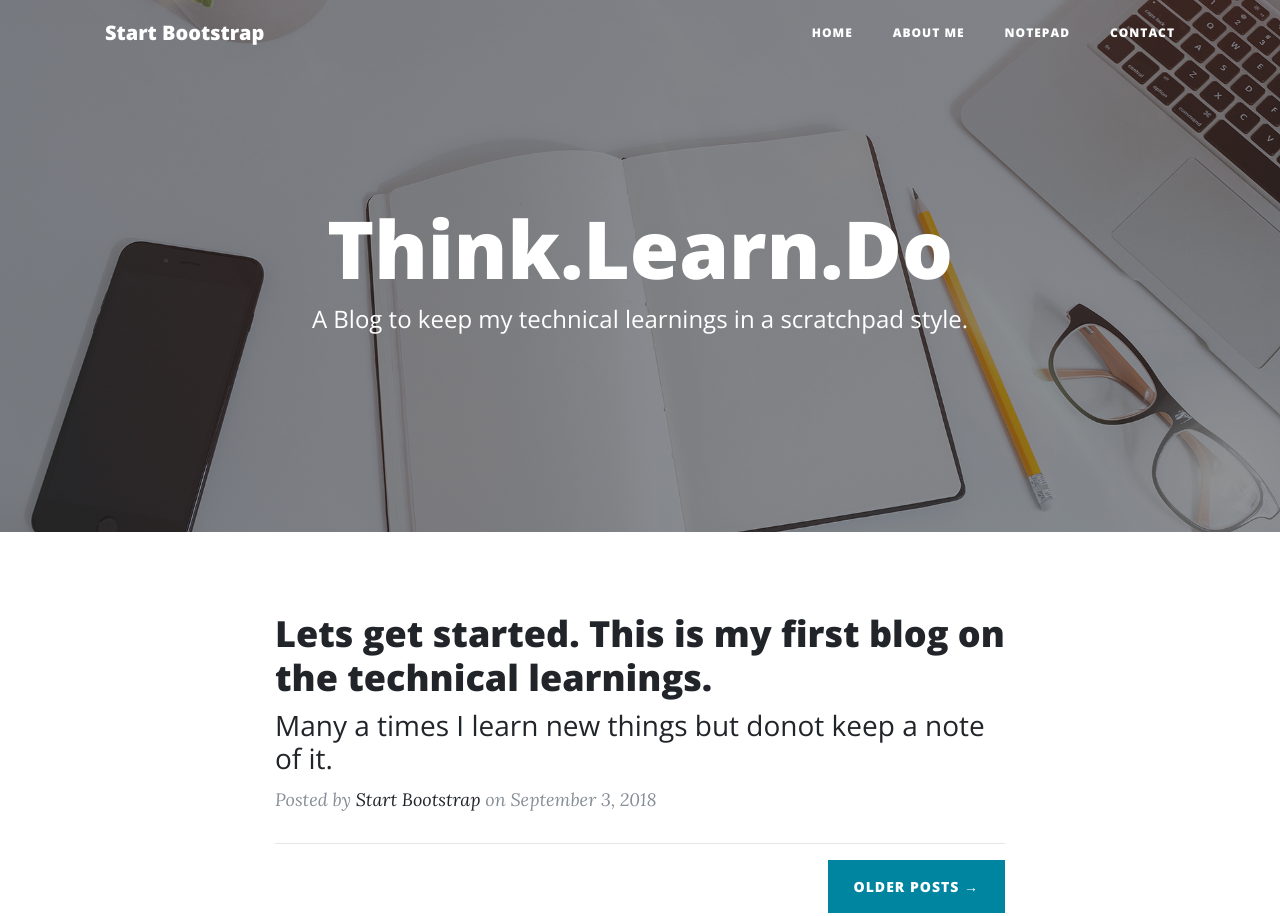
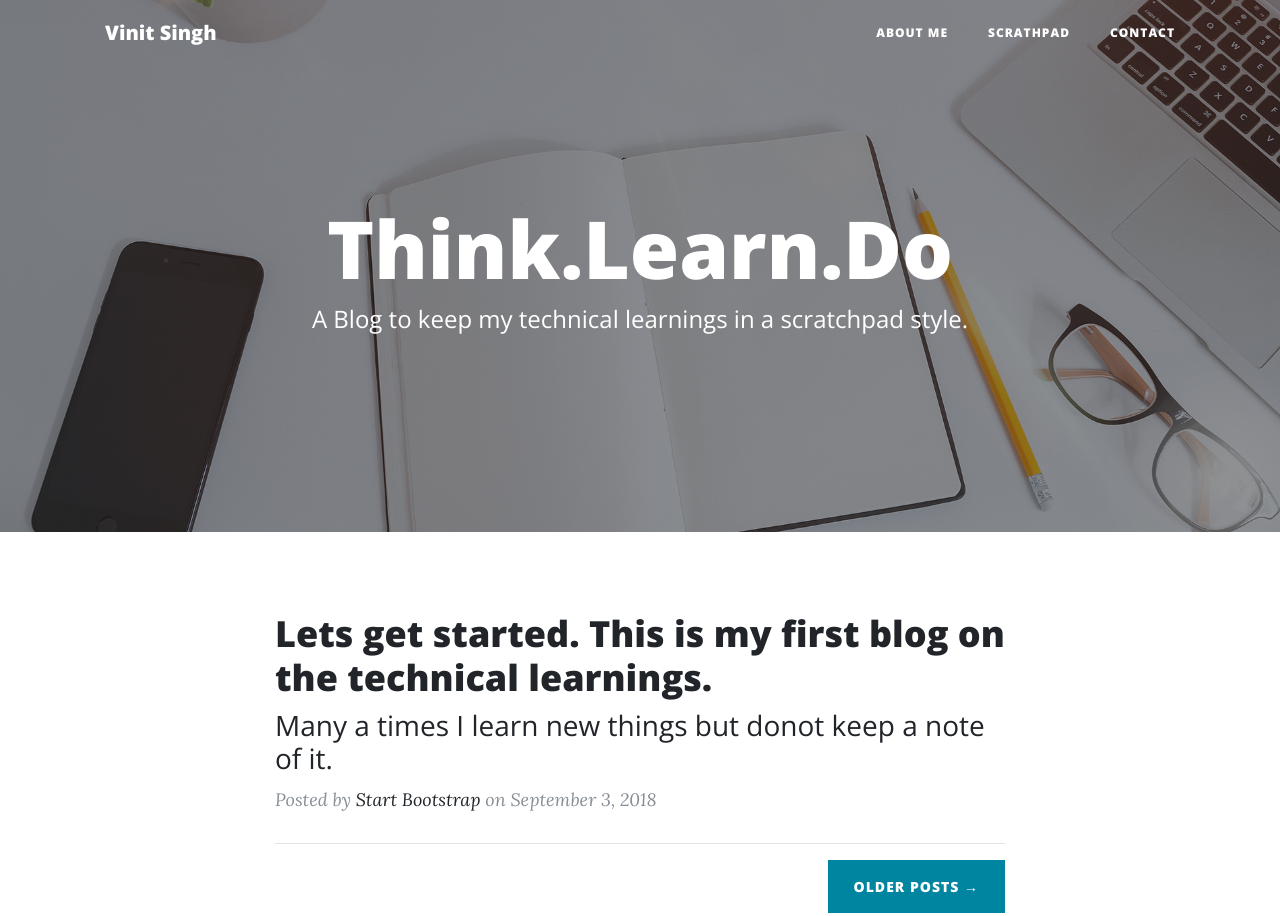
Before and after one commit to vinitsingh44/blog, a plain HTML site: page index.html in a window 1280 px wide. Shown: the top 916 px of the page. Drawn offline with nearby package versions, Linux system fonts and the light colour scheme.

Commit message:
Update index.html

```diff
--- a/index.html
+++ b/index.html
@@ -28,21 +28,21 @@
     <!-- Navigation -->
     <nav class="navbar navbar-expand-lg navbar-light fixed-top" id="mainNav">
       <div class="container">
-        <a class="navbar-brand" href="index.html">Start Bootstrap</a>
+        <a class="navbar-brand" href="index.html">Vinit Singh</a>
         <button class="navbar-toggler navbar-toggler-right" type="button" data-toggle="collapse" data-target="#navbarResponsive" aria-controls="navbarResponsive" aria-expanded="false" aria-label="Toggle navigation">
           Menu
           <i class="fa fa-bars"></i>
         </button>
         <div class="collapse navbar-collapse" id="navbarResponsive">
           <ul class="navbar-nav ml-auto">
-            <li class="nav-item">
+            <!--<li class="nav-item">
               <a class="nav-link" href="index.html">Home</a>
-            </li>
+            </li>-->
             <li class="nav-item">
               <a class="nav-link" href="about.html">About Me</a>
             </li>
             <li class="nav-item">
-              <a class="nav-link" href="post.html">NotePad</a>
+              <a class="nav-link" href="post.html">Scrathpad</a>
             </li>
             <li class="nav-item">
               <a class="nav-link" href="contact.html">Contact</a>
@@ -92,9 +92,11 @@
         </div>
       </div>
     </div>
-
+    <br>
+    <br>
     <hr>
-
+    <br>
+    <br>
     <!-- Footer -->
     <footer>
       <div class="container">
```
